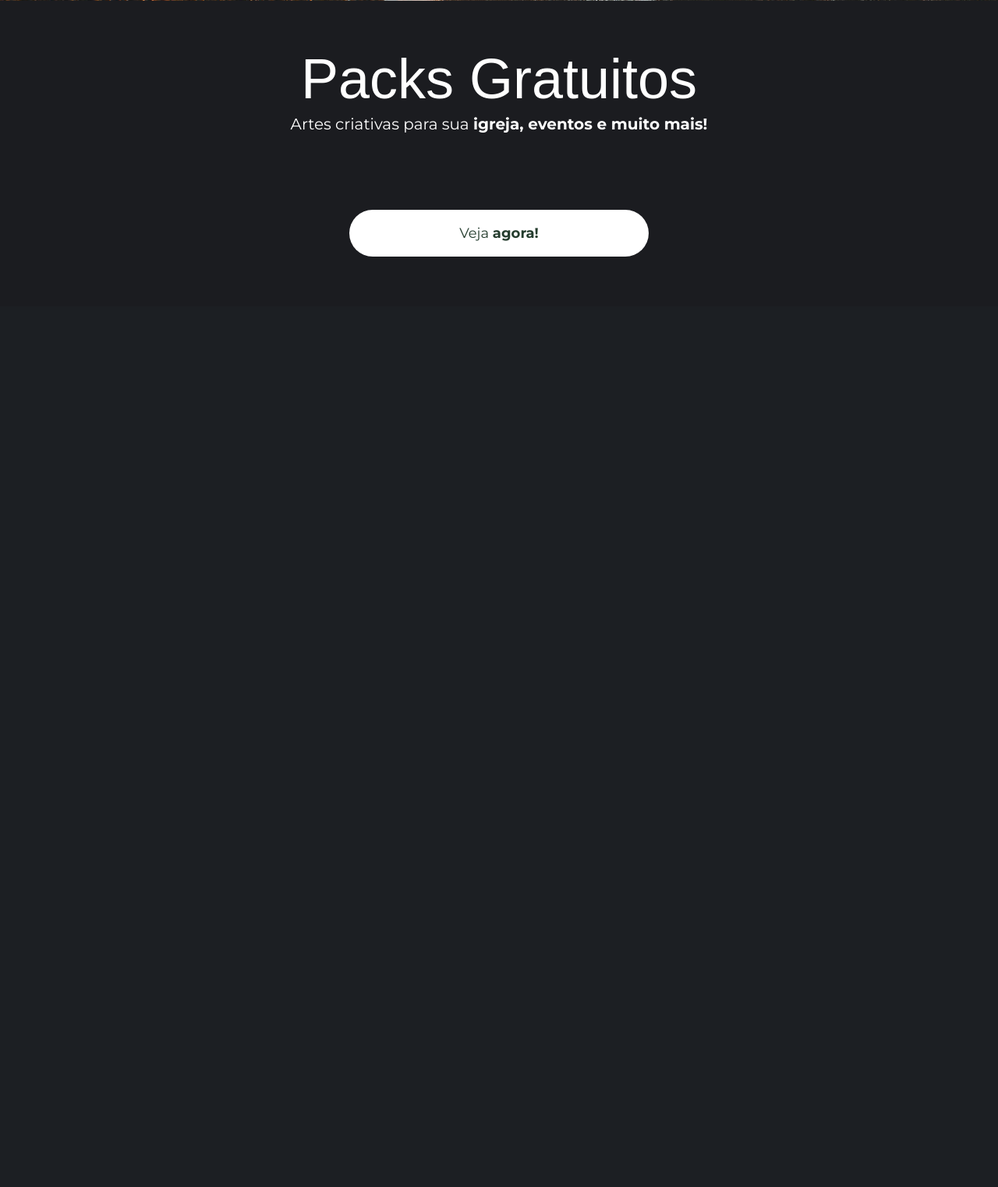
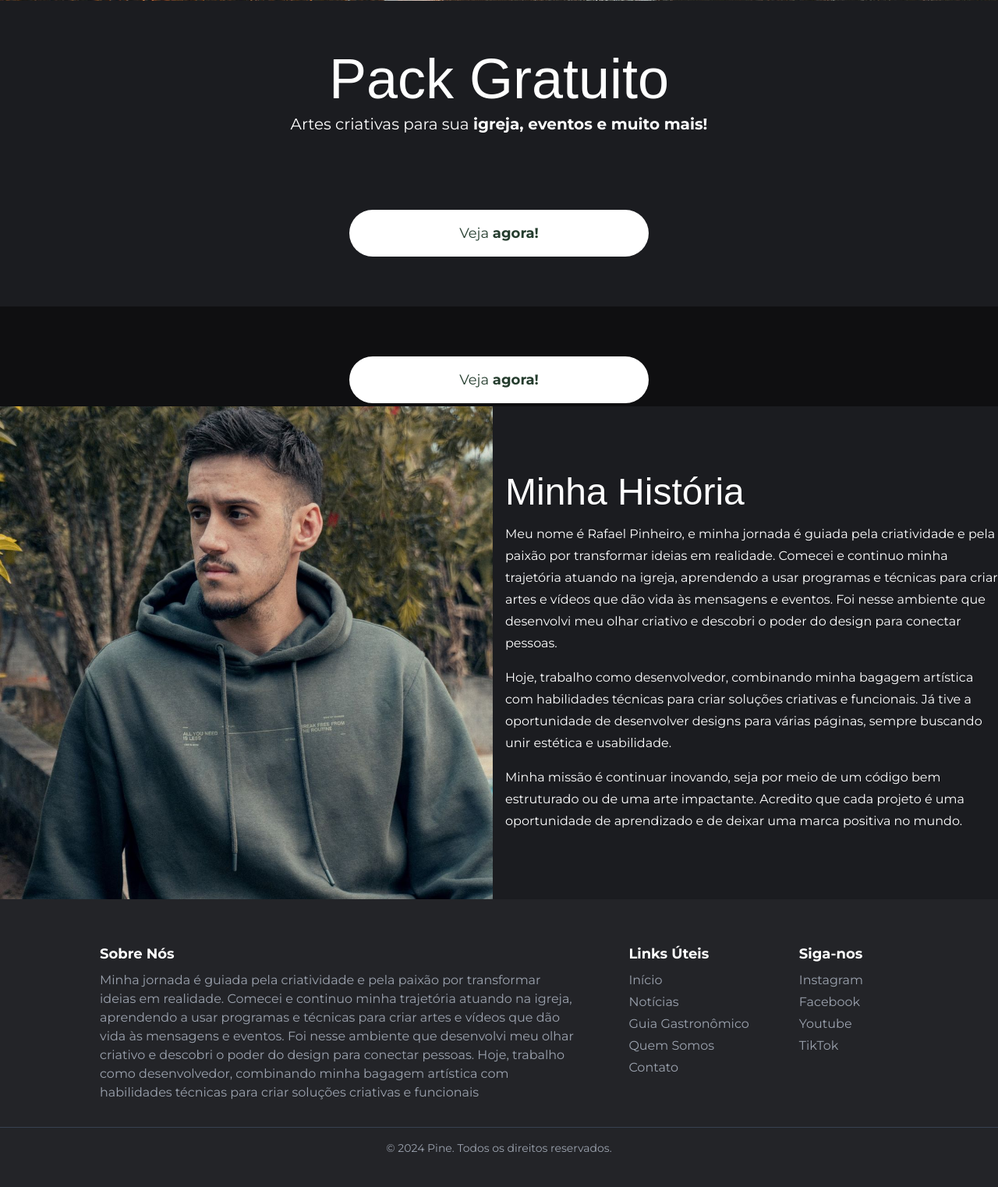
Before and after one commit to Rafael-273/pine_studio, a Django app: template pine_studio/templates/front/home.html in a window 1280 px wide. Shown: the part 799-2321 px from the top of the page at 78% size. Before the commit the page ends 1128 px from the top, so only its background shows below. Run offline with Django 5.2, Linux system fonts and the light colour scheme; the template is opened without the code that fills it, so the values that code supplies are empty; parts of the project's set-up code (start-up, migrations or seed data) failed here and were passed over; some libraries are stand-ins or nearby versions; some web fonts are replaced.

Commit message:
feat: create footer and continue home design

```diff
--- a/pine_studio/templates/front/home.html
+++ b/pine_studio/templates/front/home.html
@@ -28,7 +28,7 @@
         <div class="container mx-auto px-4 sm:px-8 flex flex-col gap-8 md:gap-12 items-center">
             <div class="flex flex-col gap-2 p-2 md:p-0 items-center">
                 <h2 class="hidden md:flex text-4xl tracking-normal lg:text-7xl text-center" style="color: var(--secondary-color-light); font-family: 'Piepie W01 Regular', sans-serif;">
-                    Packs Gratuitos
+                    Pack Gratuito
                 </h2>
                 <div class="md:hidden">
                     <h2 class="text-6xl tracking-normal lg:text-7xl text-center" style="color: var(--secondary-color-light); font-family: 'Piepie W01 Regular', sans-serif;">
@@ -57,6 +57,51 @@
             </div>
         </div>
     </div>
+    <div class="py-8 md:py-16 w-full h-24" style="background-color: var(--tertiary-color-dark);">
+        <div class="container mx-auto px-4 sm:px-8 flex flex-col gap-8 md:gap-12 items-center">
+            <div class="rounded-full w-full md:w-96 cursor-pointer px-6 sm:px-8 py-3 sm:py-4 text-center text-sm sm:text-base md:text-lg" style="background-color: var(--secondary-color-light); color: var(--tertiary-color);">
+                Veja <b>agora!</b>
+            </div>
+        </div>
+    </div>
+
+    <div class="flex flex-col md:flex-row items-center gap-4">
+        <!-- Imagem quadrada -->
+        <div class="w-full md:w-1/2 relative">
+            <div class="aspect-square">
+                <img
+                    class="absolute inset-0 w-full h-full object-cover"
+                    src="{% static 'assets/eu.jpg' %}"
+                    alt="Rafael Pinheiro"
+                >
+            </div>
+        </div>
+
+        <!-- Texto -->
+        <div class="w-1/2 flex flex-col gap-4 p-4 md:p-0 text-left">
+            <h2 class="md:text-4xl lg:text-5xl"
+                style="color: var(--secondary-color-light); font-family: 'Piepie W01 Regular', sans-serif;">
+                Minha História
+            </h2>
+            <p class="text-sm md:text-base leading-relaxed"
+               style="color: var(--secondary-color-light); line-height: 1.75;">
+                Meu nome é Rafael Pinheiro, e minha jornada é guiada pela criatividade e pela paixão por transformar ideias em realidade.
+                Comecei e continuo minha trajetória atuando na igreja, aprendendo a usar programas e técnicas para criar artes e vídeos
+                que dão vida às mensagens e eventos. Foi nesse ambiente que desenvolvi meu olhar criativo e descobri o poder do design
+                para conectar pessoas.
+            </p>
+            <p class="text-sm md:text-base leading-relaxed"
+               style="color: var(--secondary-color-light); line-height: 1.75;">
+                Hoje, trabalho como desenvolvedor, combinando minha bagagem artística com habilidades técnicas para criar soluções criativas
+                e funcionais. Já tive a oportunidade de desenvolver designs para várias páginas, sempre buscando unir estética e usabilidade.
+            </p>
+            <p class="text-sm md:text-base leading-relaxed"
+               style="color: var(--secondary-color-light); line-height: 1.75;">
+                Minha missão é continuar inovando, seja por meio de um código bem estruturado ou de uma arte impactante. Acredito que cada projeto
+                é uma oportunidade de aprendizado e de deixar uma marca positiva no mundo.
+            </p>
+        </div>
+    </div>
 
 </div>
 
--- a/pine_studio/templates/parciais/footer.html
+++ b/pine_studio/templates/parciais/footer.html
@@ -0,0 +1,34 @@
+<footer class="py-6" style="background-color: var(--secondary-color-dark);">
+    <div class="max-w-6xl mx-auto px-4 lg:px-8">
+        <div class="p-4 md:p-8 flex flex-col md:flex-row md:space-x-8 lg:space-x-16 space-y-6 md:space-y-0">
+            <div class="md:w-3/5">
+                <h3 class="text-lg font-semibold mb-2 text-white">Sobre Nós</h3>
+                <p class="text-gray-400 text-sm lg:text-base">Minha jornada é guiada pela criatividade e pela paixão por transformar ideias em realidade. Comecei e continuo minha trajetória atuando na igreja, aprendendo a usar programas e técnicas para criar artes e vídeos que dão vida às mensagens e eventos. Foi nesse ambiente que desenvolvi meu olhar criativo e descobri o poder do design para conectar pessoas.
+
+                    Hoje, trabalho como desenvolvedor, combinando minha bagagem artística com habilidades técnicas para criar soluções criativas e funcionais</p>
+            </div>
+            <div class="hidden md:block w-full md:w-auto">
+                <h3 class="text-lg font-semibold mb-2 text-white">Links Úteis</h3>
+                <ul class="text-gray-400 space-y-1">
+                    <li><a href="{% url 'home' %}" class="hover:underline">Início</a></li>
+                    <li><a href="{% url 'home' %}" class="hover:underline">Notícias</a></li>
+                    <li><a href="#services" class="hover:underline">Guia Gastronômico</a></li>
+                    <li><a href="#about" class="hover:underline">Quem Somos</a></li>
+                    <li><a href="#contact" class="hover:underline">Contato</a></li>
+                </ul>
+            </div>
+            <div class="w-full md:w-auto">
+                <h3 class="text-lg font-semibold mb-2 text-white">Siga-nos</h3>
+                <ul class="text-gray-400 space-y-1">
+                    <li><a href="https://www.instagram.com/ondecomeremmarica/" target="_blank" class="hover:underline">Instagram</a></li>
+                    <li><a href="https://www.facebook.com/ondecomeremmaricarj/?locale=pt_BR" target="_blank" class="hover:underline">Facebook</a></li>
+                    <li><a href="https://www.youtube.com/@ondecomeremmarica" target="_blank" class="hover:underline">Youtube</a></li>
+                    <li><a href="https://www.tiktok.com/@ondecomeremmarica?_t=8rX0sOLhWLg&_r=1" target="_blank" class="hover:underline">TikTok</a></li>
+                </ul>
+            </div>
+        </div>
+    </div>
+    <div class="text-center py-4 border-t border-gray-700">
+        <p class="text-gray-400 text-sm">&copy; 2024 Pine. Todos os direitos reservados.</p>
+    </div>
+</footer>
```
Also changed, not shown: pine_studio/media/creatives/0c075a119235131_lfL1Q00.60997b840e88a.jpg (added), pine_studio/media/creatives/739c93121684665_jA331r9.60cac3d7b4d1f.jpg (added), pine_studio/media/creatives/80af91121684665_9J1TOGp.60cac3d7b51ac.jpg (added), pine_studio/static/assets/eu.jpg (added).
